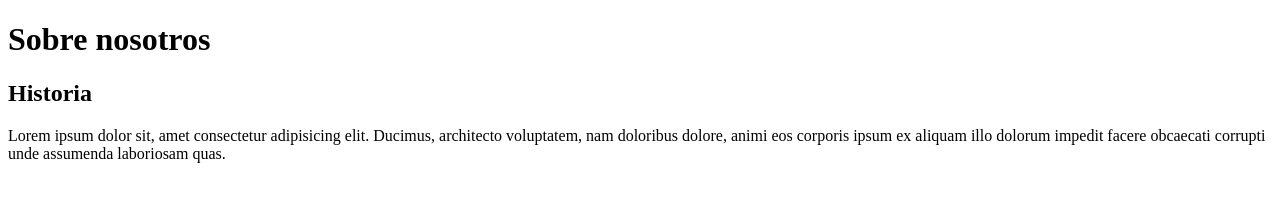
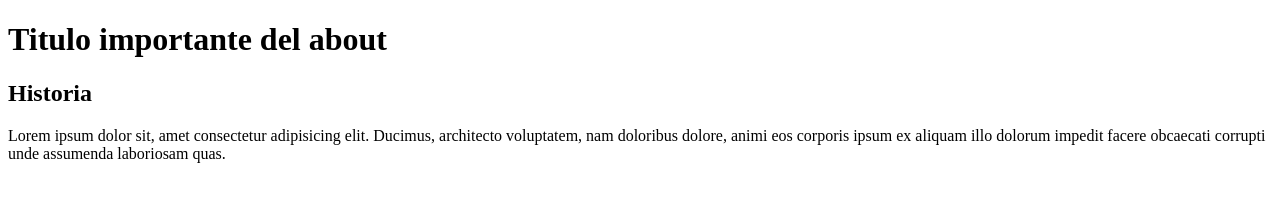
Before and after one commit to Rafael-VLA/sitio-web-git-inicios, a plain HTML site: page about.html in a window 1280 px wide. Drawn offline with Linux system fonts and the light colour scheme.

Commit message:
Se actualizo el titulo de about por uno mas importante

```diff
--- a/about.html
+++ b/about.html
@@ -6,7 +6,7 @@
     <title>About</title>
 </head>
 <body>
-    <h1>Sobre nosotros</h1>
+    <h1>Titulo importante del about</h1>
 
     <section>
         <h2>Historia</h2>
```
